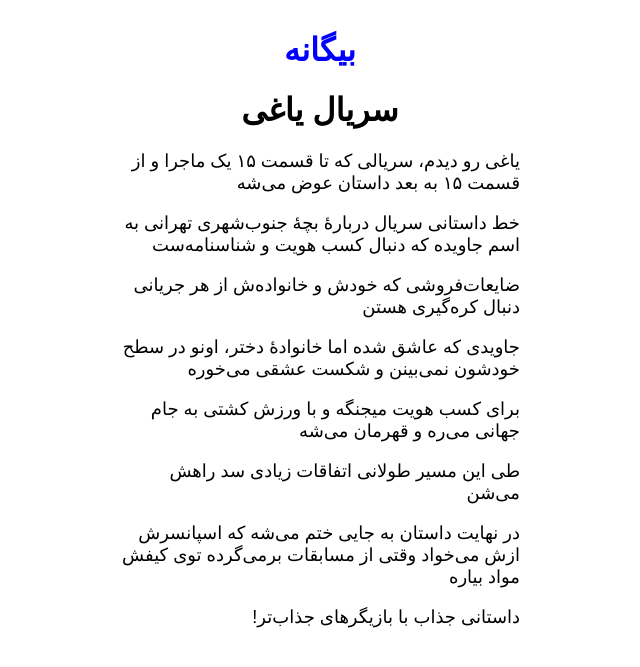
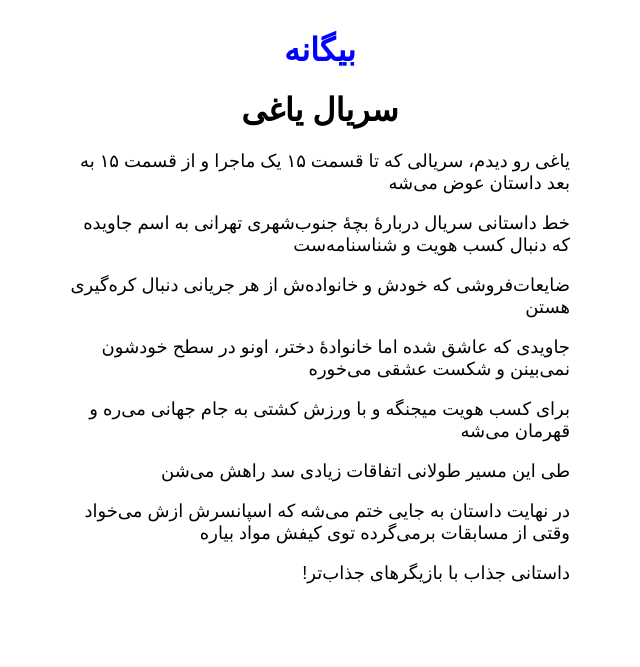
Before and after one commit to darkblog/darkblog.github.io, a Jekyll site: the page built from _posts/2023-8-19-4.md, in a window 1280 px wide. Shown: the top 667 px of the page, without its empty margins (443-1083 px from the left). Built offline with Jekyll 4.4.1, drawn with Linux system fonts in a browser that asks for light colours.

Commit message:
Update default.html

```diff
--- a/_layouts/default.html
+++ b/_layouts/default.html
@@ -10,7 +10,7 @@
 <title>{{ page.title }}</title>
 <meta name="description" content="{{ page.title }}">
 <link rel="canonical" href="{{ page.url | replace:'index.html','' | prepend: site.baseurl | prepend: site.url }}">
-<style amp-custom>body{font-family:sans-serif;margin:auto;padding:10px;max-width:400px;text-align:center}a{color:blue;text-decoration:none}p{text-align:right;font-size:large}</style>
+<style amp-custom>body{font-family:sans-serif;margin:auto;padding:10px;max-width:500px;text-align:center}a{color:blue;text-decoration:none}p{text-align:right;font-size:large}</style>
 </head>
 <body>
 <header>
```
